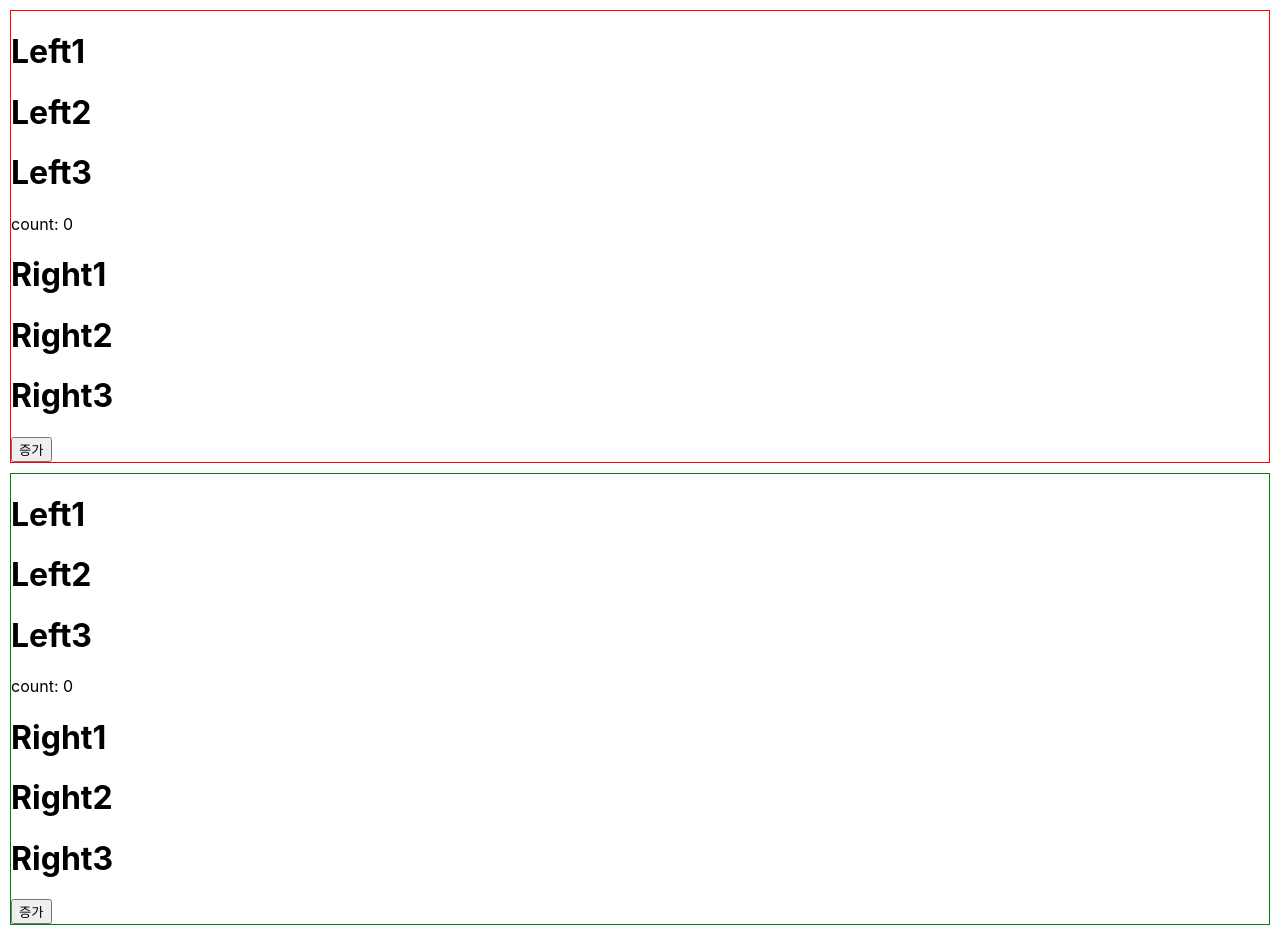
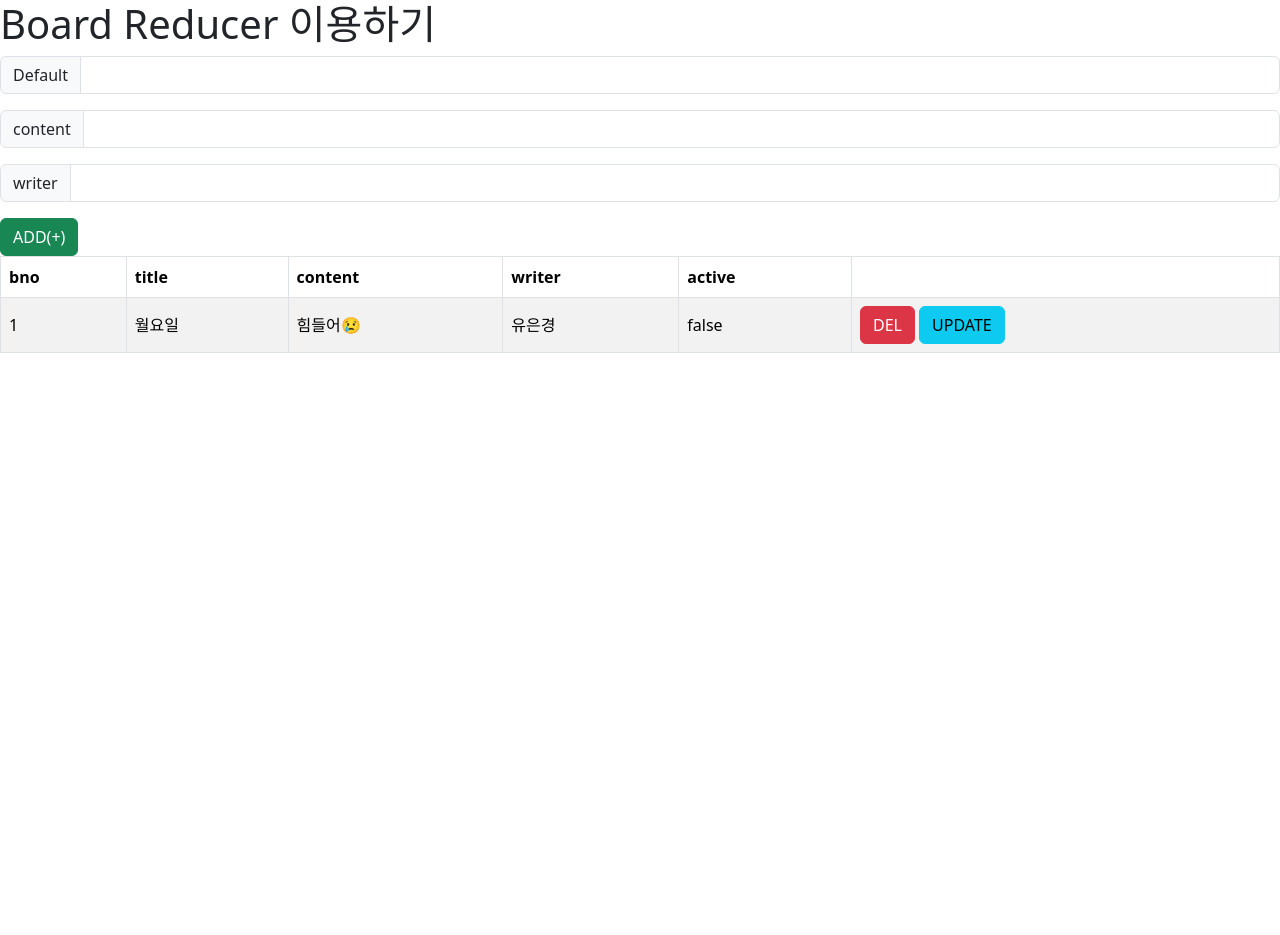
Before and after one commit to BangYongSu/ShinhanAcademy-FrontEnd-, a React (Create React App) app: page / in a window 1280 px wide. After the commit the page ends 800 px from the top, so only its background shows below. Built offline with nearby package versions, Linux system fonts and the light colour scheme.

Commit message:
- react hooks useReducer()

```diff
--- /dev/null
+++ b/src/component4/BoardPropsReducer.jsx
@@ -0,0 +1,190 @@
+import React, { useCallback, useEffect, useReducer, useRef, useState } from "react";
+import "bootstrap/dist/css/bootstrap.min.css";
+import { Button, Form, InputGroup, Table } from "react-bootstrap";
+
+const emptyBoard = {
+    bno: 0,
+    title: "",
+    content: "",
+    writer: "",
+    active: false,
+};
+const initBoard = {
+    board: emptyBoard,
+    boardList: [
+        {
+            bno: 1,
+            title: "월요일",
+            content: "힘들어😢",
+            writer: "유은경",
+            active: false,
+        },
+    ],
+};
+
+//업무로직 =>> 상태관리 함
+function boardReducer(state, action) {
+    switch (action.type) {
+        case "INPUT":
+            return {
+                ...state,
+                board: { ...state.board, [action.name]: action.value },
+            };
+        case "ADD":
+            return {
+                ...state,
+                board: emptyBoard,
+                boardList: state.boardList.concat(action.board),
+                //boardList:[...boardList, action.board] //방법2
+            };
+        case "DEL":
+            return {
+                ...state,
+                boardList: state.boardList.filter((b) => b.bno !== action.bno),
+            };
+        case "UPDATE":
+            return {
+                ...state,
+                boardList: state.boardList.map((b) =>
+                    b.bno === action.bno ? { ...b, active: !b.active } : b
+                ),
+            };
+        default:
+            return state;
+    }
+}
+
+function BoardProps(props) {
+    let nextBno = useRef(2); //rendering 시에 다시 초기화하지 않음. 값 유지
+
+    const [state, dispatcher] = useReducer(boardReducer, initBoard);
+    const {board, boardList} = state;
+
+    const changeHandler = (e) => {
+        dispatcher({type:"INPUT", name:[e.target.name], value:e.target.value});
+    };
+    const addHandler = () => {
+        if (board.title === "" || board.content === "" || board.writer === "")
+            return;
+        const newBoard = { ...board, bno: nextBno.current };
+        dispatcher({type:"ADD", board: newBoard});
+        nextBno.current++;
+    };
+
+    const delHandler = (bno) => {
+        dispatcher({type:"DEL", bno});
+    };
+
+    const updateHandler = (bno) => {
+        dispatcher({type:"UPDATE", bno});
+    };
+
+    return (
+        <div>
+            <InputBoard
+                changeHandler2={changeHandler}
+                addHandler={addHandler}
+                board={board}
+            ></InputBoard>
+            <DisplayBoard
+                boardList={boardList}
+                delHandler={delHandler}
+                updateHandler={updateHandler}
+            ></DisplayBoard>
+        </div>
+    );
+}
+
+export function InputBoard({ changeHandler2, addHandler, board }) {
+    return (
+        <div>
+            <h1>Board Reducer 이용하기</h1>
+            <InputGroup className="mb-3">
+                <InputGroup.Text id="a">Default</InputGroup.Text>
+                <Form.Control
+                    aria-label="title입니다."
+                    name="title"
+                    onChange={changeHandler2}
+                    value={board.title}
+                />
+            </InputGroup>
+            <InputGroup className="mb-3">
+                <InputGroup.Text id="b">content</InputGroup.Text>
+                <Form.Control
+                    aria-label="content입니다."
+                    name="content"
+                    onChange={changeHandler2}
+                    value={board.content}
+                />
+            </InputGroup>
+            <InputGroup className="mb-3">
+                <InputGroup.Text id="c">writer</InputGroup.Text>
+                <Form.Control
+                    aria-label="writer입니다."
+                    name="writer"
+                    onChange={changeHandler2}
+                    value={board.writer}
+                />
+            </InputGroup>
+            <MyButton addHandler={addHandler}>ADD(+)</MyButton>
+        </div>
+    );
+}
+function MyButton({ addHandler, children }) {
+    return (
+        <Button variant="success" onClick={addHandler}>
+            {children}
+        </Button>
+    );
+}
+
+export function DisplayBoard({ boardList, delHandler, updateHandler }) {
+    return (
+        <Table striped bordered hover style={{ verticalAlign: "middle" }}>
+            <thead>
+                <tr>
+                    <th>bno</th>
+                    <th>title</th>
+                    <th>content</th>
+                    <th>writer</th>
+                    <th>active</th>
+                    <th></th>
+                </tr>
+            </thead>
+            <tbody>
+                {boardList &&
+                    boardList.map((board, seq) => (
+                        <tr key={seq}>
+                            <td>{board.bno}</td>
+                            <td
+                                style={{
+                                    color: board.active ? "red" : "black",
+                                }}
+                            >
+                                {board.title}
+                            </td>
+                            <td>{board.content}</td>
+                            <td>{board.writer}</td>
+                            <td>{board.active.toString()}</td>
+                            <td>
+                                <Button
+                                    variant="danger"
+                                    onClick={() => delHandler(board.bno)}
+                                >
+                                    DEL
+                                </Button>{" "}
+                                <Button
+                                    variant="info"
+                                    onClick={() => updateHandler(board.bno)}
+                                >
+                                    UPDATE
+                                </Button>{" "}
+                            </td>
+                        </tr>
+                    ))}
+            </tbody>
+        </Table>
+    );
+}
+
+export default BoardProps;
--- a/src/index.js
+++ b/src/index.js
@@ -2,8 +2,7 @@ import React from "react";
 import ReactDOM from "react-dom/client";
 import "./index.css";
 import reportWebVitals from "./reportWebVitals";
-import PropsAndContext from "component4/PropsAndContext";
-import { PropsAndContext2 } from "component4/PropsAndContext2";
+import BoardProps from "component4/BoardPropsReducer";
 
 const root = ReactDOM.createRoot(document.getElementById("root"));
 //console.log("상수" + ConstTest);
@@ -37,9 +36,11 @@ root.render(
         <BoardContextManagement></BoardContextManagement>
         <CounterContextManagement></CounterContextManagement>
         <BoardContextManagememt2 />
-        <ProviderTest />*/}
+        <ProviderTest />
         <PropsAndContext></PropsAndContext>
         <PropsAndContext2></PropsAndContext2>
+        <Counter1></Counter1>*/}
+        <BoardProps></BoardProps>
     </>
 );
 
```
Also changed, not shown: src/component4/ReducerTest1.js (added, +34 -0 lines), 1 other file (tests, documents, lock files or other folders).
